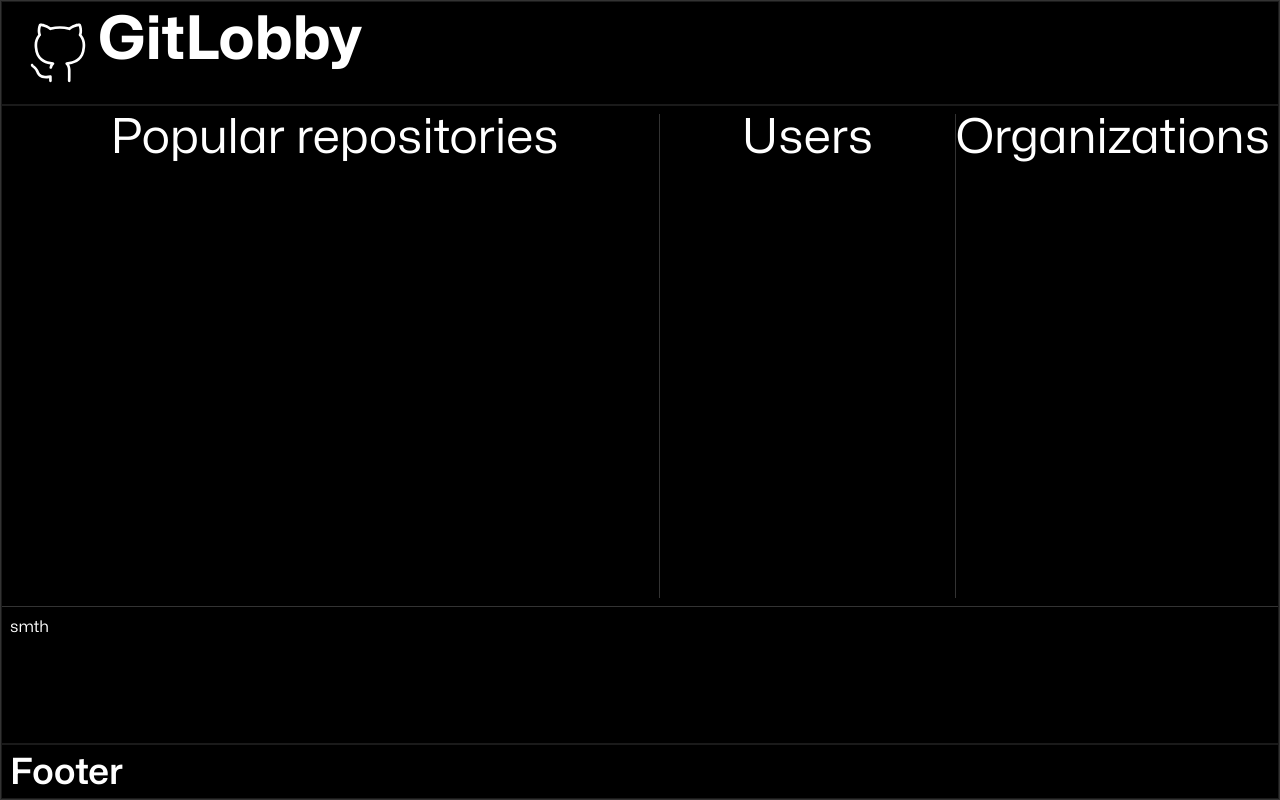
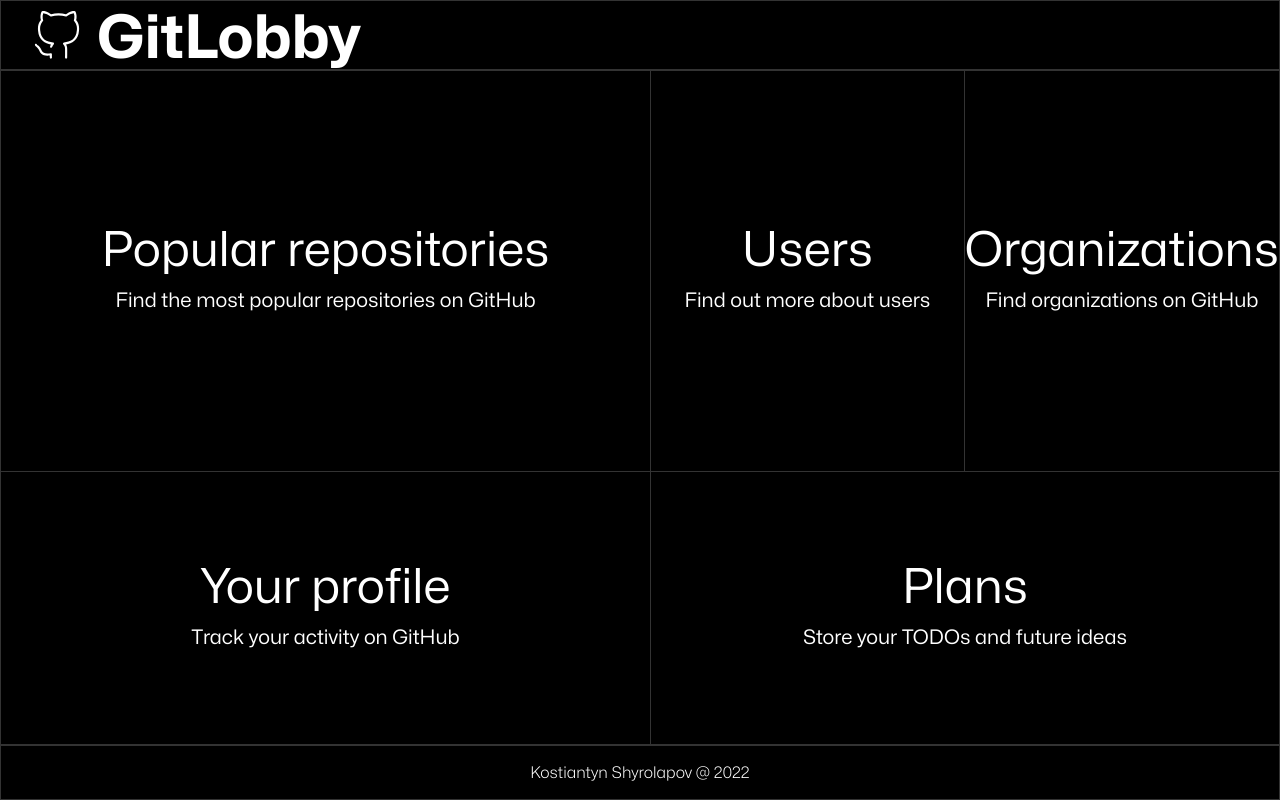
Before and after one commit to kshyr/gitlobby, a Next.js app: page / in a window 1280 px wide. Built offline with nearby package versions, Linux system fonts and the light colour scheme.

Commit message:
design prototype

```diff
--- a/app/layout.tsx
+++ b/app/layout.tsx
@@ -1,5 +1,4 @@
 import "../styles/globals.css";
-import GitHubLogo from "../public/github.svg";
 import Image from "next/image";
 export default function RootLayout({
   children,
@@ -26,8 +25,8 @@
             <h1 className="text-6xl font-bold">GitLobby</h1>
           </header>
           {children}
-          <footer className="p-2">
-            <p className="text-4xl font-semibold">Footer</p>
+          <footer className="flex items-center justify-center p-2 px-6">
+            <p className="text-base font-light">Kostiantyn Shyrolapov @ 2022</p>
           </footer>
         </div>
       </body>
--- a/app/page.tsx
+++ b/app/page.tsx
@@ -1,19 +1,62 @@
-export default function Home() {
+export default async function Home() {
   return (
-    <div className="home">
-      <main className="grid grid-rows-[500px_105px] [&>*]:p-2">
-        <div className="grid grid-cols-[650px_1fr_1fr] [&>*]:text-center">
-          <h2 className="text-5xl border-r border-white border-opacity-20">
-            Popular repositories
-          </h2>
-          <h2 className="text-5xl border-r border-white border-opacity-20">
-            Users
-          </h2>
-          <h2 className="text-5xl">Organizations</h2>
+    <div className="home h-full">
+      <main className="grid h-full grid-rows-1 md:grid-rows-[400px_1fr]">
+        <div className="grid grid-cols-1 md:grid-cols-[650px_1fr_1fr]">
+          <div className="home-block group/repos border-r hover:origin-top-left">
+            <h2 className="text-5xl group-hover/repos:text-black">
+              Popular repositories
+            </h2>
+            <p className="text-center text-xl group-hover/repos:text-black">
+              Find the most popular repositories on GitHub
+            </p>
+          </div>
+          <div className="group/users home-block border-r hover:origin-top">
+            <h2 className="text-5xl group-hover/users:text-black">Users</h2>
+            <p className="text-center text-xl group-hover/users:text-black">
+              Find out more about users
+            </p>
+          </div>
+          <div className="group/orgs home-block hover:origin-top-right">
+            <h2 className="text-5xl group-hover/orgs:text-black">
+              Organizations
+            </h2>
+            <p className="text-center text-xl group-hover/orgs:text-black">
+              Find organizations on GitHub
+            </p>
+          </div>
         </div>
-
-        <h1 className="border-t border-white border-opacity-20">smth</h1>
+        <div className="grid grid-cols-1 md:grid-cols-[650px_1fr]">
+          <div className="home-block group/profile border-r border-t hover:origin-bottom-left">
+            <h2 className="text-5xl group-hover/profile:text-black">
+              Your profile
+            </h2>
+            <p className="text-center text-xl group-hover/profile:text-black">
+              Track your activity on GitHub
+            </p>
+          </div>
+          <div className="group/activity home-block border-t hover:origin-bottom-right">
+            <h2 className="text-5xl group-hover/activity:text-black">Plans</h2>
+            <p className="text-center text-xl group-hover/activity:text-black">
+              Store your TODOs and future ideas
+            </p>
+          </div>
+        </div>
       </main>
     </div>
   );
 }
+
+async function getRateLimit() {
+  const res = await fetch("https://api.github.com/rate_limit", {
+    headers: {
+      Authorization: `Bearer ${process.env.GITHUB_ACCESS_TOKEN}`,
+    },
+  });
+
+  if (!res.ok) {
+    throw new Error("Failed to fetch data");
+  }
+
+  return res.json();
+}
--- a/app/users/[username]/page.tsx
+++ b/app/users/[username]/page.tsx
@@ -6,7 +6,7 @@
   const data = await getData(params.username);
   return (
     <div className="user">
-      <h1 className="text-6xl font-normal text-justify">
+      <h1 className="text-justify text-6xl font-normal">
         {data.name + "'s"} Page
       </h1>
     </div>
@@ -14,8 +14,11 @@
 }
 
 async function getData(username: string) {
-  const res = await fetch("https://api.github.com/users/" + username);
-
+  const res = await fetch("https://api.github.com/users/" + username, {
+    headers: {
+      Authorization: `Bearer ${process.env.GITHUB_ACCESS_TOKEN}`,
+    },
+  });
   if (!res.ok) {
     throw new Error("Failed to fetch data");
   }
--- a/styles/globals.css
+++ b/styles/globals.css
@@ -14,25 +14,32 @@
   * {
     @apply text-white
   }
-  html {
+  body {
     @apply bg-black
   }
 }
 
 @layer components {
+  .home-block {
+    @apply flex flex-col justify-center items-center border-white border-opacity-20 gap-3
+    hover:bg-white hover:scale-105 transition-all ease-in-out duration-500;
+  }
+  .home-block h2, .home-block p {
+    @apply group-hover:text-black;
+  }
   .border-main {
-    @apply border [&>*]:border-[0.5px] [&>*]:border-white
-    border-white border-opacity-20 [&>*]:border-opacity-10
+    @apply [&>*]:border-[0.5px] [&>*]:border-white [&>*]:border-opacity-20;
   }
   .grid-layout {
-    @apply h-screen grid grid-cols-1 grid-rows-[104px_1fr_55px]
-      border-main;
+    @apply h-screen grid grid-cols-1 grid-rows-[70px_1fr_55px] border-main;
   }
 }
 
 html,
 body {
+  overflow: hidden;
   padding: 0;
   margin: 0;
   font-family: 'Mona Sans';
+  box-sizing: border-box;
 }
```
